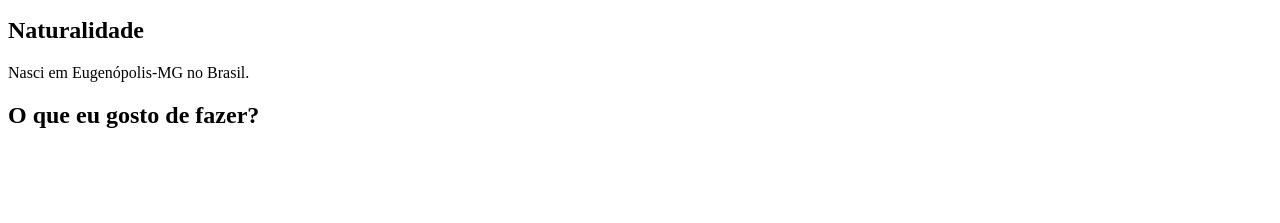
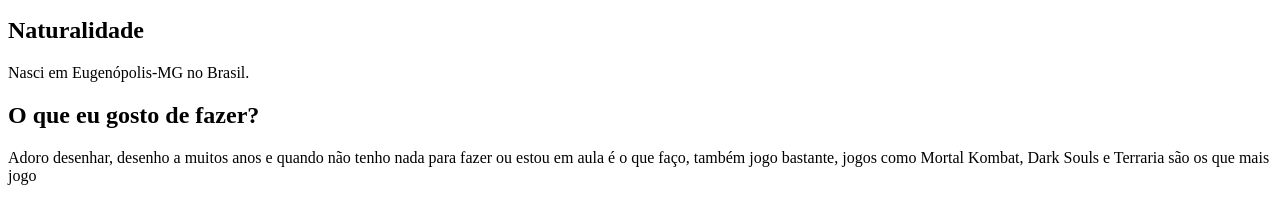
Before and after one commit to ufjf-dcc202/ufjf-dcc202-2023-3-a-atv3-Lukas712, a website: page index.html in a window 1280 px wide. Shown: the part 101-324 px from the top of the page. Drawn offline with Linux system fonts and the light colour scheme.

Commit message:
Adição do parágrafo na segunda seção

```diff
--- a/index.html
+++ b/index.html
@@ -15,6 +15,7 @@
         </section>
         <section>
             <h2>O que eu gosto de fazer?</h2>
+            <p>Adoro desenhar, desenho a muitos anos e quando não tenho nada para fazer ou estou em aula é o que faço, também jogo bastante, jogos como Mortal Kombat, Dark Souls e Terraria são os que mais jogo</p>
         </section>
     </main>
 </body>
```
